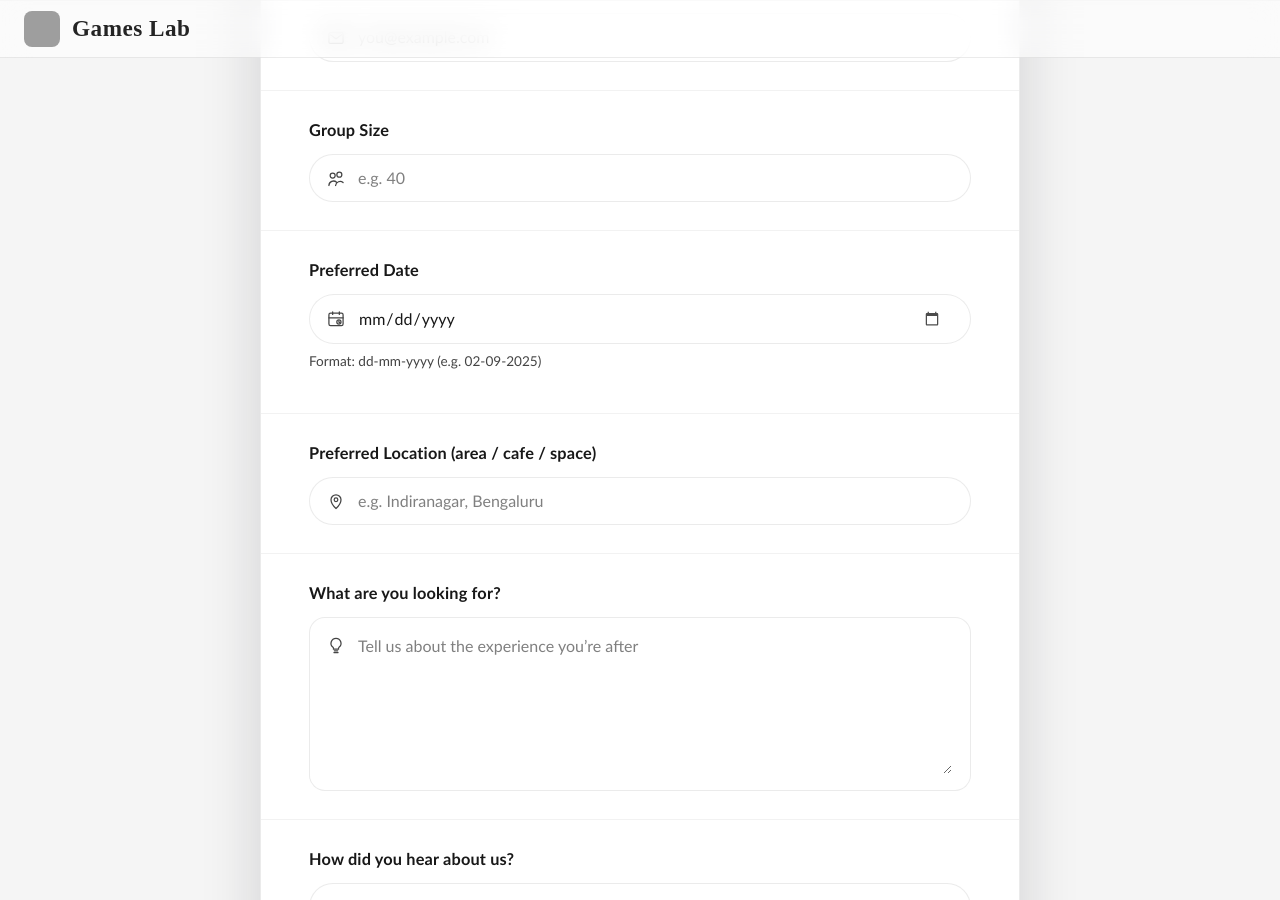
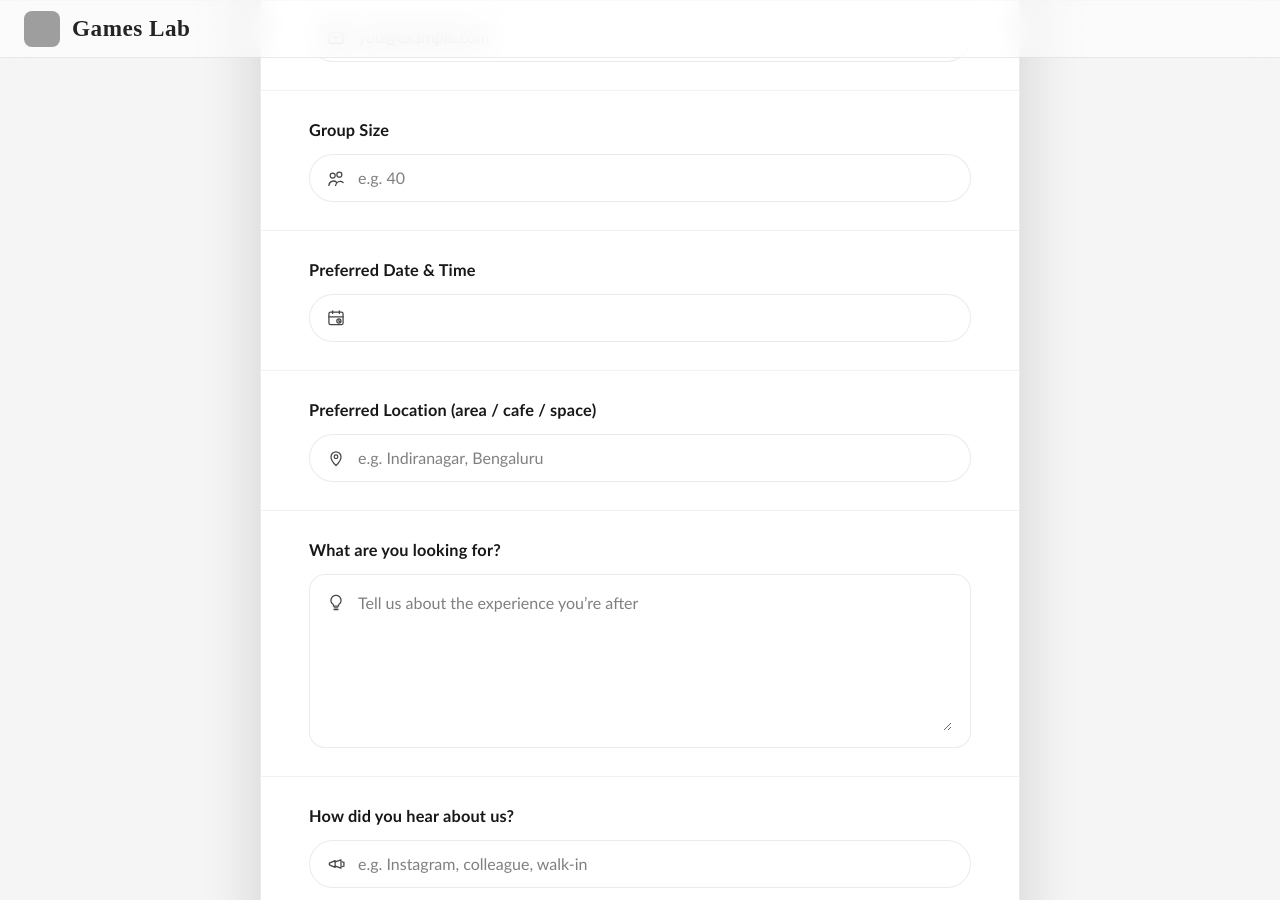
Before and after one commit to gameslabbangalore-maker/website, a Jekyll site: the page built from enquiry.html, in a window 1280 px wide and 900 px high, scrolled down 1000 px. Built offline with Jekyll 4.4.1, drawn with Linux system fonts in a browser that asks for light colours; grey boxes are pictures that could not be loaded.

Commit message:
Update enquiry preferred date field

```diff
--- a/enquiry.html
+++ b/enquiry.html
@@ -207,24 +207,19 @@ Plan Your Event with Games Lab
       <div class="zf-clearBoth"></div>
     </div>
     <div class="zf-tempFrmWrapper zf-date enquiry-field enquiry-field--date">
-      <label class="zf-labelName" for="Date_picker">Preferred Date</label>
+      <label class="zf-labelName">
+        Preferred Date &amp; Time
+      </label>
       <div class="zf-tempContDiv">
-        <div class="enquiry-input enquiry-input--date">
+        <div class="enquiry-input">
           <span class="enquiry-field-icon" aria-hidden="true">
             <svg class="enquiry-field-icon-svg">
               <use href="#icon-calendar"></use>
             </svg>
           </span>
-          <input
-            type="date"
-            id="Date_picker"
-            class="enquiry-date-picker"
-            aria-describedby="Date_hint"
-          />
-          <input type="hidden" name="Date" id="Date" checktype="c4" value="" />
+          <input type="text" name="SingleLine3" checktype="c1" value="" maxlength="255" fieldType="1" placeholder="" />
         </div>
-        <p id="Date_error" class="zf-errorMessage" style="display:none;">Invalid value</p>
-        <p class="enquiry-field-hint" id="Date_hint">Format: dd-mm-yyyy (e.g. 02-09-2025)</p>
+        <p id="SingleLine3_error" class="zf-errorMessage" style="display:none;">Invalid value</p>
       </div>
       <div class="zf-clearBoth"></div>
     </div>
```
